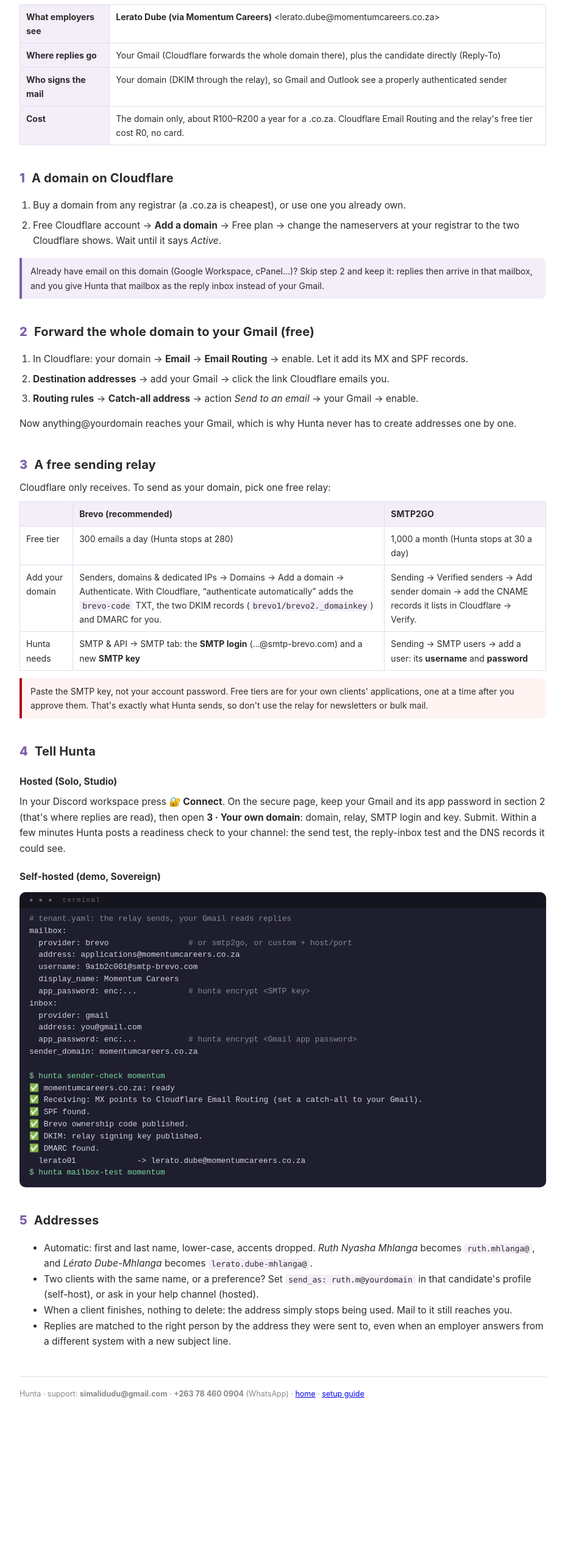
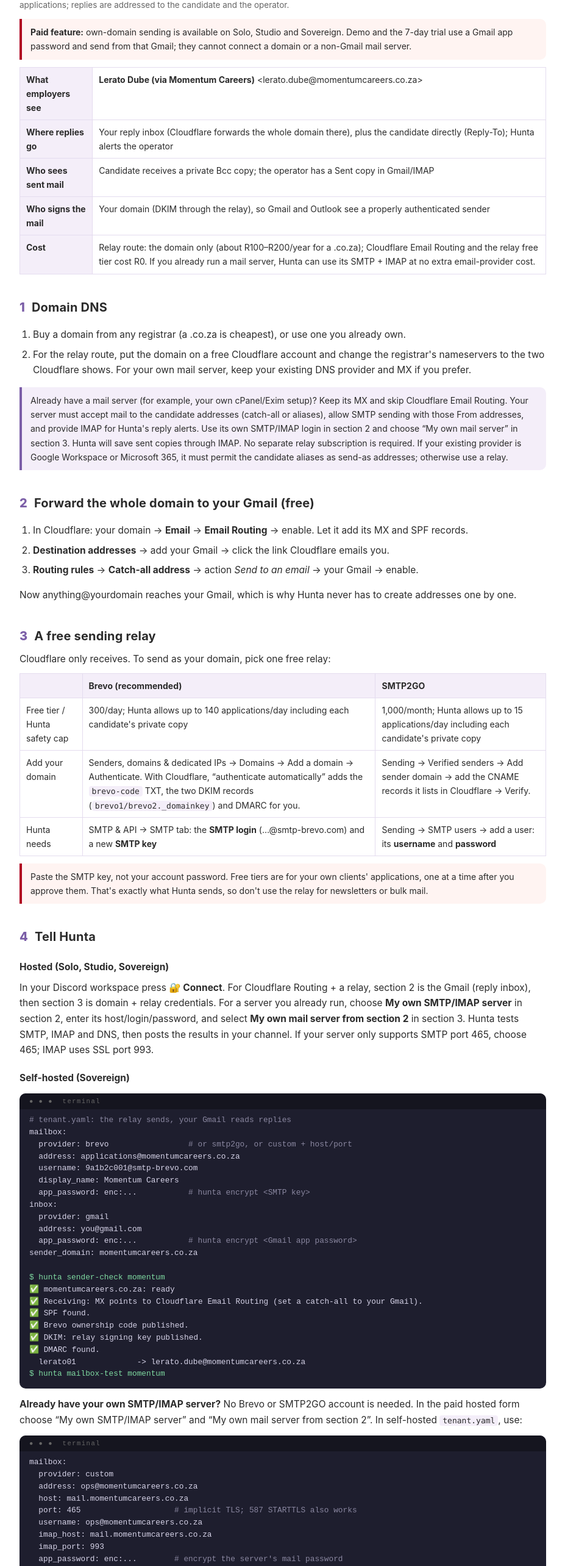
Before and after one commit to king-kunta-cpu/hunta-marketing, a plain HTML site: page domain.html in a window 1280 px wide. Shown: the part 229-2797 px from the top of the page at 61% size, without its empty margins (176-1103 px from the left). Before the commit the page ends 2591 px from the top, so only its background shows below. Drawn offline with Linux system fonts and the light colour scheme.

Commit message:
Domain guide: paid feature, existing mail server, shared send/reply access

```diff
--- a/domain.html
+++ b/domain.html
@@ -45,7 +45,7 @@
 <body>
 <header><div class="wrap">
  <svg viewBox="0 0 116 116" xmlns="http://www.w3.org/2000/svg"><g fill="none" stroke="#fff" stroke-width="9" stroke-linecap="round" stroke-linejoin="round"><circle cx="40" cy="40" r="27"/><path d="M59 59 L72 72"/><path d="M72 72 L108 48 L88 106 L78 84 Z"/><path d="M78 84 L108 48"/></g></svg>
- <h1>Your own domain: one address per client<br><span style="font-weight:400;font-size:13px;opacity:.8">lerato.dube@yourpractice.co.za → replies in your Gmail · ~30 minutes, once</span></h1>
+ <h1>Your own domain: one address per client<br><span style="font-weight:400;font-size:13px;opacity:.8">lerato.dube@yourpractice.co.za → replies in your inbox · ~30 minutes, once</span></h1>
  <nav><a href="https://gethunta.pages.dev/">Home</a><a href="setup.html">Setup guide</a><a href="demo.html">Demo</a></nav>
 </div></header>
 <main>
@@ -53,22 +53,25 @@
 <p class="sub">Optional. Without it, Hunta sends every application from your Gmail, signed
 "Candidate (via your brand)". With it, each client gets an address of their own on your domain —
 created automatically from their name, nothing to set up per client — and every reply still lands
-in one inbox you already read, with a Hunta alert when an employer answers.</p>
+in one inbox you already read, with a Hunta alert when an employer answers. Operators and candidates both get
+copies of outgoing applications; replies are addressed to the candidate and the operator.</p>
+<div class="warn"><b>Paid feature:</b> own-domain sending is available on Solo, Studio and Sovereign. Demo and the 7-day trial
+use a Gmail app password and send from that Gmail; they cannot connect a domain or a non-Gmail mail server.</div>
 
 <table>
 <tr><th>What employers see</th><td><b>Lerato Dube (via Momentum Careers)</b> &lt;lerato.dube@momentumcareers.co.za&gt;</td></tr>
-<tr><th>Where replies go</th><td>Your Gmail (Cloudflare forwards the whole domain there), plus the candidate directly (Reply-To)</td></tr>
+<tr><th>Where replies go</th><td>Your reply inbox (Cloudflare forwards the whole domain there), plus the candidate directly (Reply-To); Hunta alerts the operator</td></tr>
+<tr><th>Who sees sent mail</th><td>Candidate receives a private Bcc copy; the operator has a Sent copy in Gmail/IMAP</td></tr>
 <tr><th>Who signs the mail</th><td>Your domain (DKIM through the relay), so Gmail and Outlook see a properly authenticated sender</td></tr>
-<tr><th>Cost</th><td>The domain only, about R100–R200 a year for a .co.za. Cloudflare Email Routing and the relay's free tier cost R0, no card.</td></tr>
+<tr><th>Cost</th><td>Relay route: the domain only (about R100–R200/year for a .co.za); Cloudflare Email Routing and the relay free tier cost R0. If you already run a mail server, Hunta can use its SMTP + IMAP at no extra email-provider cost.</td></tr>
 </table>
 
-<h2><span class="n">1</span> A domain on Cloudflare</h2>
+<h2><span class="n">1</span> Domain DNS</h2>
 <ol>
  <li>Buy a domain from any registrar (a .co.za is cheapest), or use one you already own.</li>
- <li>Free Cloudflare account → <b>Add a domain</b> → Free plan → change the nameservers at your registrar to the two Cloudflare shows. Wait until it says <i>Active</i>.</li>
+ <li>For the relay route, put the domain on a free Cloudflare account and change the registrar's nameservers to the two Cloudflare shows. For your own mail server, keep your existing DNS provider and MX if you prefer.</li>
 </ol>
-<div class="note">Already have email on this domain (Google Workspace, cPanel…)? Skip step 2 and keep it:
-replies then arrive in that mailbox, and you give Hunta that mailbox as the reply inbox instead of your Gmail.</div>
+<div class="note">Already have a mail server (for example, your own cPanel/Exim setup)? Keep its MX and skip Cloudflare Email Routing. Your server must accept mail to the candidate addresses (catch-all or aliases), allow SMTP sending with those From addresses, and provide IMAP for Hunta's reply alerts. Use its own SMTP/IMAP login in section 2 and choose “My own mail server” in section 3. Hunta will save sent copies through IMAP. No separate relay subscription is required. If your existing provider is Google Workspace or Microsoft 365, it must permit the candidate aliases as send-as addresses; otherwise use a relay.</div>
 
 <h2><span class="n">2</span> Forward the whole domain to your Gmail (free)</h2>
 <ol>
@@ -82,7 +85,7 @@
 <p>Cloudflare only receives. To send as your domain, pick one free relay:</p>
 <table>
 <tr><th></th><th>Brevo (recommended)</th><th>SMTP2GO</th></tr>
-<tr><td>Free tier</td><td>300 emails a day (Hunta stops at 280)</td><td>1,000 a month (Hunta stops at 30 a day)</td></tr>
+<tr><td>Free tier / Hunta safety cap</td><td>300/day; Hunta allows up to 140 applications/day including each candidate's private copy</td><td>1,000/month; Hunta allows up to 15 applications/day including each candidate's private copy</td></tr>
 <tr><td>Add your domain</td><td>Senders, domains &amp; dedicated IPs → Domains → Add a domain → Authenticate. With Cloudflare, “authenticate automatically” adds the <code>brevo-code</code> TXT, the two DKIM records (<code>brevo1/brevo2._domainkey</code>) and DMARC for you.</td><td>Sending → Verified senders → Add sender domain → add the CNAME records it lists in Cloudflare → Verify.</td></tr>
 <tr><td>Hunta needs</td><td>SMTP &amp; API → SMTP tab: the <b>SMTP login</b> (…@smtp-brevo.com) and a new <b>SMTP key</b></td><td>Sending → SMTP users → add a user: its <b>username</b> and <b>password</b></td></tr>
 </table>
@@ -90,11 +93,12 @@
 one at a time after you approve them. That's exactly what Hunta sends, so don't use the relay for newsletters or bulk mail.</div>
 
 <h2><span class="n">4</span> Tell Hunta</h2>
-<h3>Hosted (Solo, Studio)</h3>
-<p>In your Discord workspace press <b>🔐 Connect</b>. On the secure page, keep your Gmail and its app password in section 2
-(that's where replies are read), then open <b>3 · Your own domain</b>: domain, relay, SMTP login and key. Submit. Within a few
-minutes Hunta posts a readiness check to your channel: the send test, the reply-inbox test and the DNS records it could see.</p>
-<h3>Self-hosted (demo, Sovereign)</h3>
+<h3>Hosted (Solo, Studio, Sovereign)</h3>
+<p>In your Discord workspace press <b>🔐 Connect</b>. For Cloudflare Routing + a relay, section 2 is the Gmail (reply inbox),
+then section 3 is domain + relay credentials. For a server you already run, choose <b>My own SMTP/IMAP server</b> in section 2,
+enter its host/login/password, and select <b>My own mail server from section 2</b> in section 3. Hunta tests SMTP, IMAP and DNS,
+then posts the results in your channel. If your server only supports SMTP port 465, choose 465; IMAP uses SSL port 993.</p>
+<h3>Self-hosted (Sovereign)</h3>
 <pre class="term"><span class="dim"># tenant.yaml: the relay sends, your Gmail reads replies</span>
 mailbox:
   provider: brevo                 <span class="dim"># or smtp2go, or custom + host/port</span>
@@ -117,6 +121,21 @@
 ✅ DMARC found.
   lerato01             -&gt; lerato.dube@momentumcareers.co.za
 <span class="c">$ hunta mailbox-test momentum</span></pre>
+<p><b>Already have your own SMTP/IMAP server?</b> No Brevo or SMTP2GO account is needed. In the paid hosted form choose
+“My own SMTP/IMAP server” and “My own mail server from section 2”. In self-hosted <code>tenant.yaml</code>, use:</p>
+<pre class="term">mailbox:
+  provider: custom
+  address: ops@momentumcareers.co.za
+  host: mail.momentumcareers.co.za
+  port: 465                    <span class="dim"># implicit TLS; 587 STARTTLS also works</span>
+  username: ops@momentumcareers.co.za
+  imap_host: mail.momentumcareers.co.za
+  imap_port: 993
+  app_password: enc:...        <span class="dim"># encrypt the server's mail password</span>
+inbox: null                    <span class="dim"># same server is the reply inbox</span>
+sender_domain: momentumcareers.co.za</pre>
+<p>Have your mail administrator verify catch-all/alias routing, “send as” permissions, SPF/DKIM/DMARC, and that IMAP login works.
+If you only have a domain but no mail server, choose Cloudflare routing + a free relay instead.</p>
 
 <h2><span class="n">5</span> Addresses</h2>
 <ul>
```
Also changed, not shown: setup.html (+3 -3 lines).
